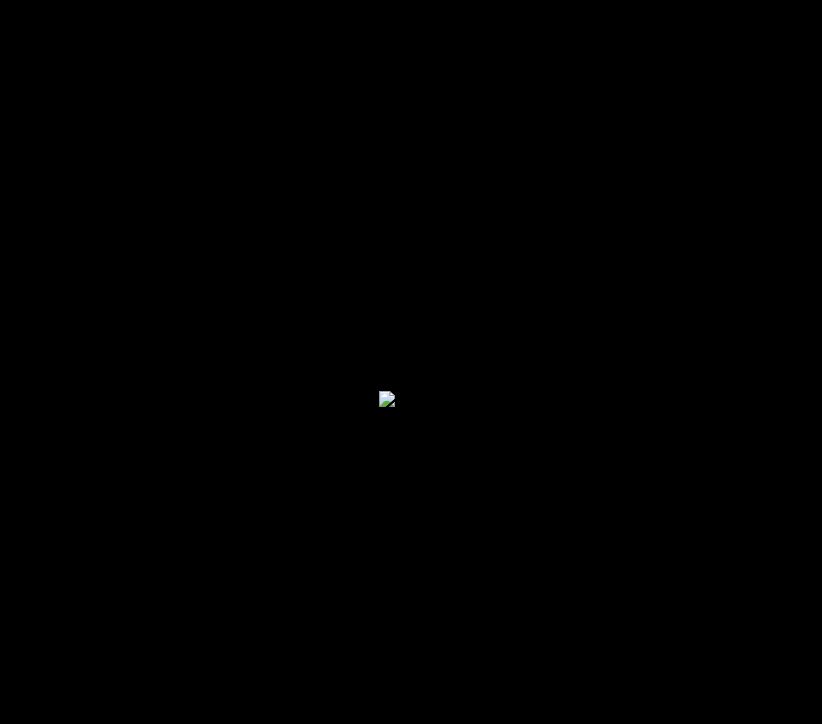
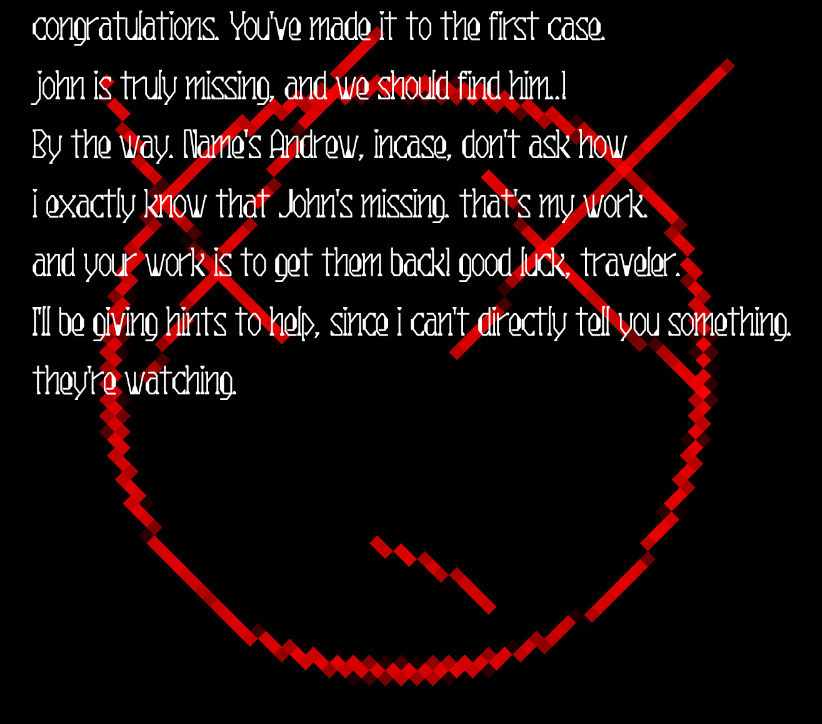
Before and after one commit to 1nscript/FR4GM3NT3D, a plain HTML site: page index.html in a window 1280 px wide. Shown: the whole page, without its empty margins (215-1037 px from the left). Drawn offline with Linux system fonts and the light colour scheme.

Commit message:
index.html

```diff
--- a/index.html
+++ b/index.html
@@ -20,6 +20,6 @@
     </style>
 </head>
 <body>
-    <img src="image.jpg" alt="Your Image">
+    <img src="12345678910congratulations.jpg" alt="Your Image">
 </body>
 </html>
```
